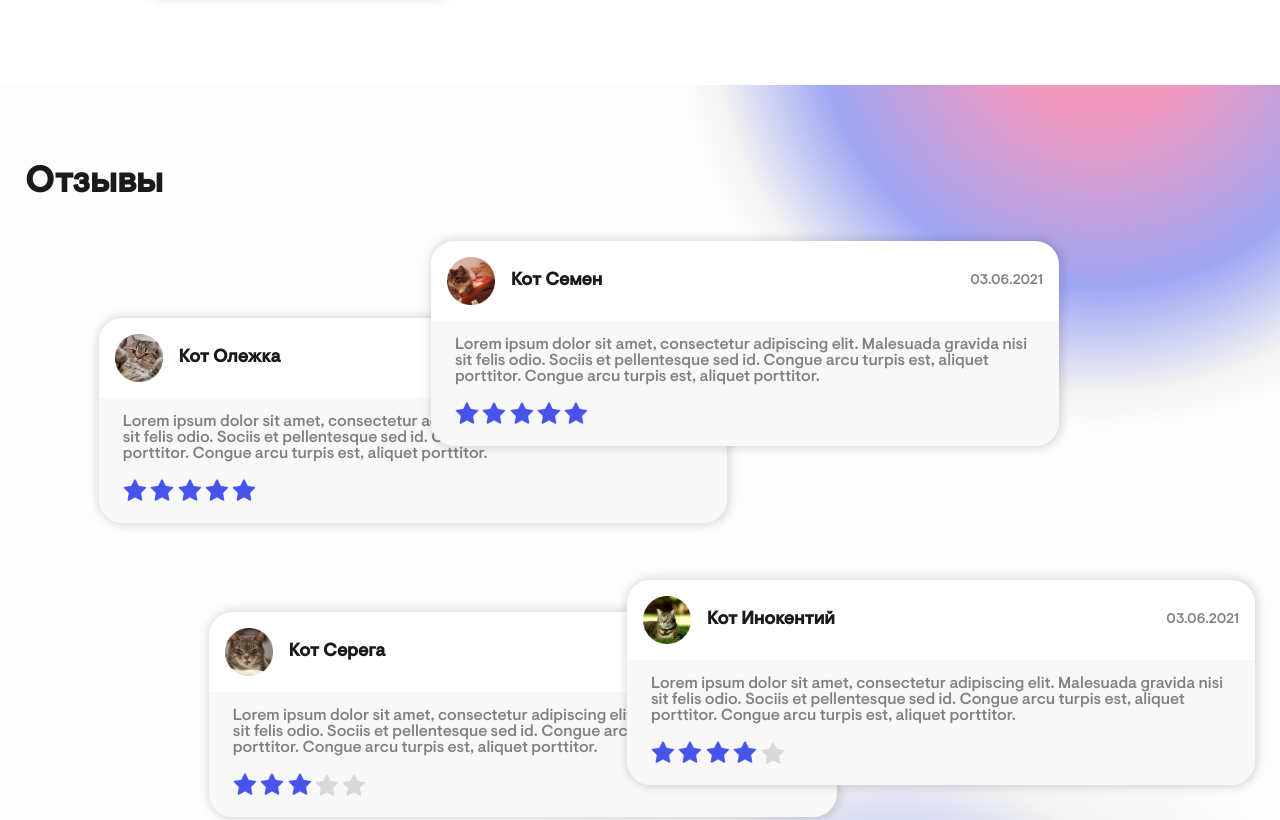
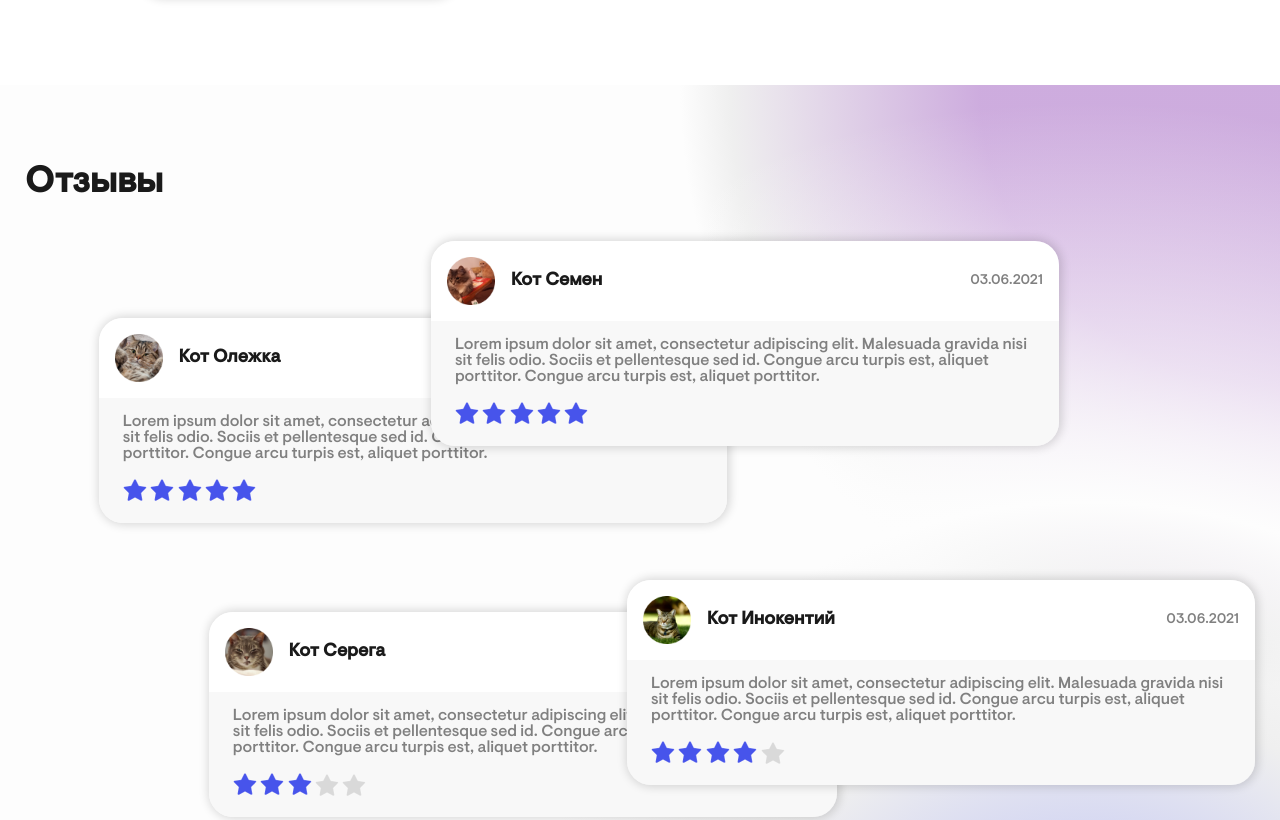
Before and after one commit to SemenovRoman12/kafedra_sprints, a website: page index.html in a window 1280 px wide. Shown: the part 3328-4148 px from the top of the page. Drawn offline with Linux system fonts and the light colour scheme.

Commit message:
(ref) change gradient in reviews

```diff
--- a/css/style.css
+++ b/css/style.css
@@ -431,52 +431,17 @@ button {
 
 
 
-
 .reviews {
-    background-color: #fdfdfd;
-    position: relative;
-    overflow: hidden;
+    background:
+            radial-gradient(1000px at 85% 105%, var(--purple-bg), var(--blue-bg) 10%, #d9d9d963 40%, #fdfdfd 60%, transparent),
+            radial-gradient(1000px at 100% 0, var(--purple-bg) 30%, #d9d9d963 55%, #fdfdfd 60%, transparent),
+            #fdfdfd;
 }
 
 .reviews__wrapper {
     display: flex;
     flex-direction: column;
     padding: 80px 0;
-}
-
-.reviews::before {
-    content: '';
-    background-image: radial-gradient(circle, #eb478ba1, #4755ebbd 15%, #d9d9d963 40%, #fdfdfd 60%);
-    position: absolute;
-    width: 1000px;
-    height: 1000px;
-    border-radius: 50%;
-    z-index: 1;
-    right: -9%;
-    bottom: -51%;
-    opacity: .7;
-}
-
-.reviews::after {
-    content: '';
-    background-image: radial-gradient(circle, #eb478bcc 15%, #4755ebbd 40%, #d9d9d963 55%, #fdfdfd 60%);
-    position: absolute;
-    width: 1000px;
-    height: 1000px;
-    border-radius: 50%;
-    z-index: 1;
-    right: -25%;
-    top: -60%;
-    opacity: .7;
-}
-
-
-.reviews__title {
-    z-index: 10;
-}
-
-.reviews__img {
-    z-index: 10;
 }
 
 .reviews__list {
```
